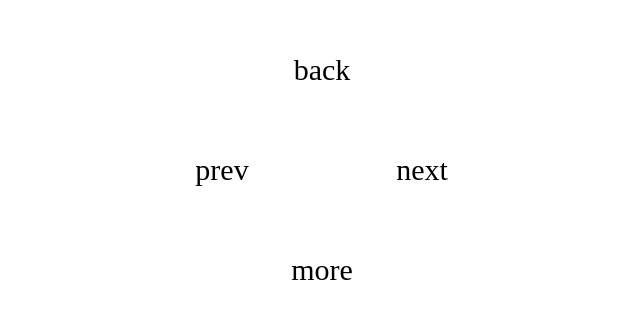
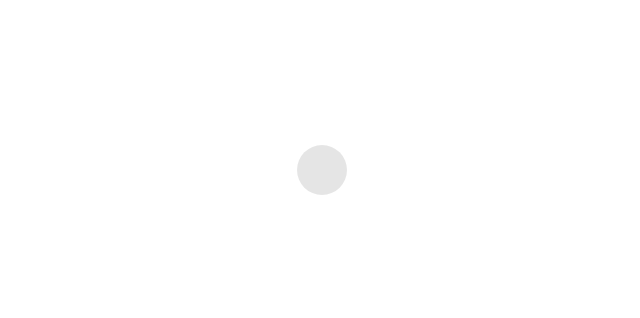
Before and after one commit to MrMicrowaveOven/nav-wheel, a React (Create React App) app: page / in a window 1280 px wide. Shown: the part 180-498 px from the top of the page, without its empty margins (318-958 px from the left). Built offline with nearby package versions, Linux system fonts and the light colour scheme.

Commit message:
Dragging functionality to keep wheel active is now working

```diff
--- a/src/Wheel.css
+++ b/src/Wheel.css
@@ -21,10 +21,20 @@
   margin: 0 auto;
 }
 
-.circle {
-  width: 25px;
-  height: 25px;
+.circle, .circle-inactive {
+  cursor: pointer;
+  width: 50px;
+  height: 50px;
   background-color: rgba(0,0,0,.1);
   border-radius: 50%;
+}
+
+.circle {
   margin: auto;
 }
+
+.circle-inactive {
+  position: relative;
+  top: 125px;
+  left: 125px;
+}
--- a/src/Wheel.js
+++ b/src/Wheel.js
@@ -7,22 +7,32 @@ const Wheel = (props) => {
   const [active, setActive] = useState(false)
 
   const fourSpokes = () => {
-    return  <div className="wheel-container">
+    return  active
+      ? <div
+          className="wheel-container"
+          onTouchEnd={() => setActive(false)}
+          onMouseUp={() => setActive(false)}
+        >
           <div className="top">back</div>
           <div className="row">
             <div className="left">prev</div>
+            <div className="circle"></div>
             <div className="right">next</div>
           </div>
           <div className="bottom">more</div>
         </div>
+      : <div className="wheel-container">
+          <div
+            className="circle-inactive"
+            onMouseDown={() => setActive(true)}
+            onTouchStart={() => setActive(true)}
+          ></div>
+        </div>
   }
-
-
 
   const spokesOptions = {
     4: fourSpokes()
   }
-
 
   return(
     <div>{spokesOptions[numSpokes]}</div>
```
Lines whose indentation alone changed are shown as unchanged.
